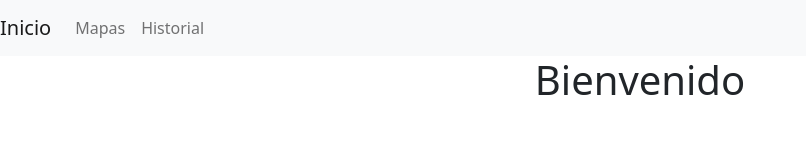
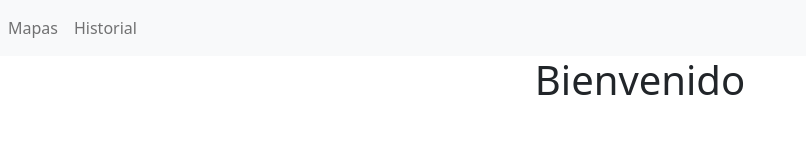
Before and after one commit to fcgalindom/TravelFront2, a React (Create React App) app: page / in a window 1280 px wide. Shown: the top 160 px of the page, without its empty margins (0-806 px from the left). Built offline with nearby package versions, Linux system fonts and the light colour scheme; what google-maps-react would draw is missing.

Commit message:
cambios finales

```diff
--- a/src/App.js
+++ b/src/App.js
@@ -11,10 +11,6 @@
   <div className="App"  style={{ width: '100vw', height: '100vh' }}>
       <Router>
       <nav className="navbar navbar-expand-lg navbar-light bg-light">
-        <a className="navbar-brand" href="/mapas">Inicio</a>
-        <button className="navbar-toggler" type="button" data-toggle="collapse" data-target="#navbarNav" aria-controls="navbarNav" aria-expanded="false" aria-label="Toggle navigation">
-          <span className="navbar-toggler-icon"></span>
-        </button>
         <div className="collapse navbar-collapse" id="navbarNav">
           <ul className="navbar-nav ml-auto">
             <li className="nav-item">
```
